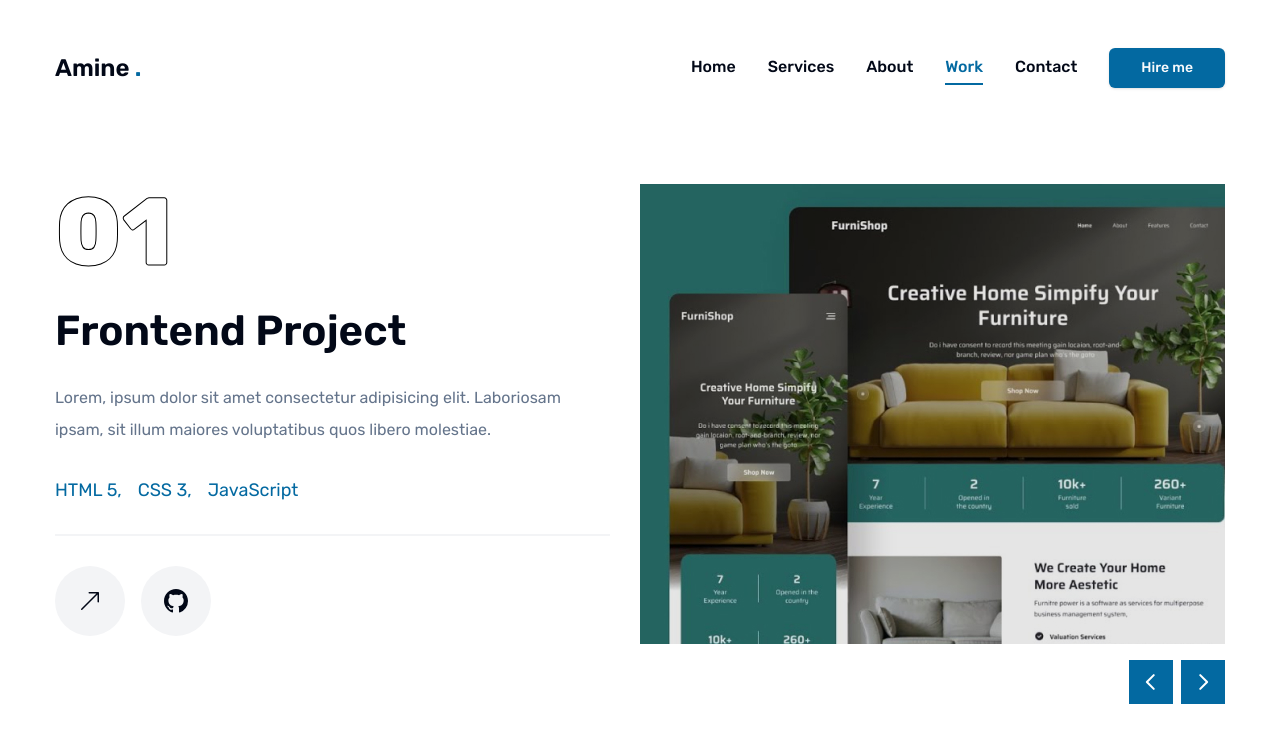
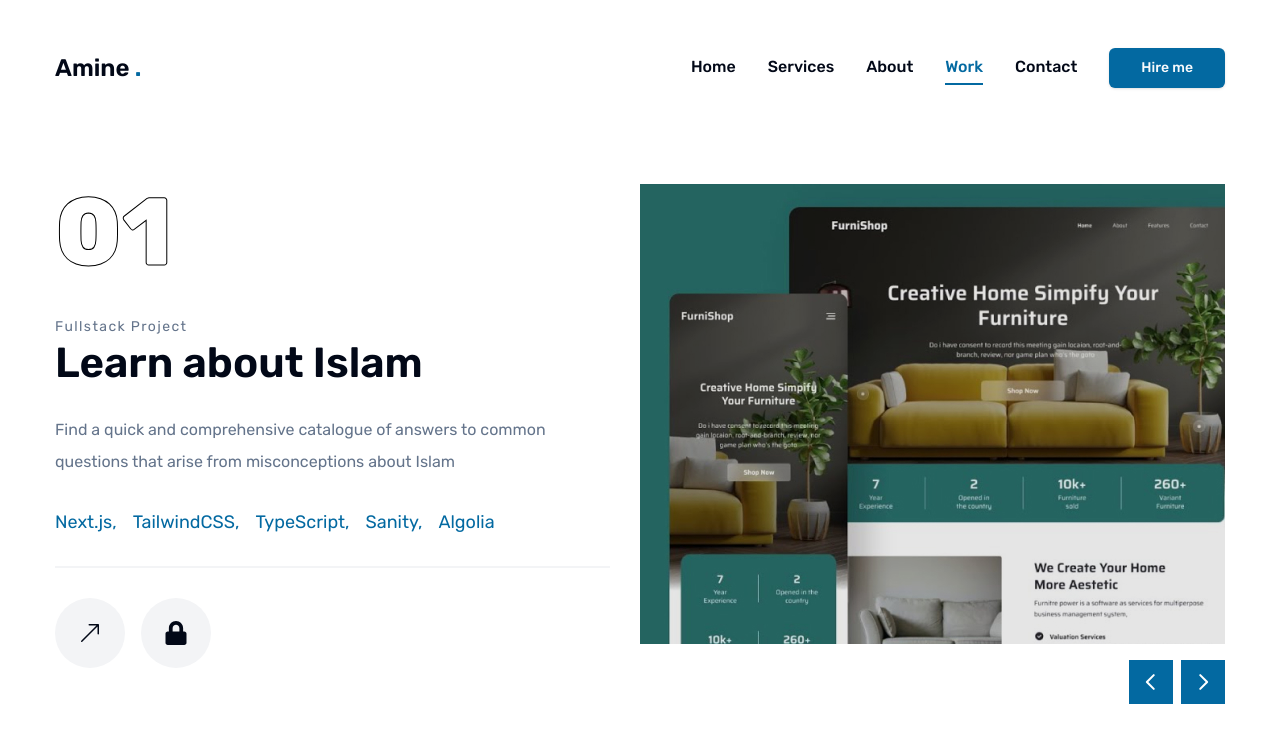
Before and after one commit to AmineElkhalidy/latest-portfolio, a Next.js app: page /work in a window 1280 px wide. Shown: the top 742 px of the page. Built offline with nearby package versions, Linux system fonts and the light colour scheme; a web font is replaced by a local one.

Commit message:
13- Projects added with just their info...

```diff
--- a/app/work/page.tsx
+++ b/app/work/page.tsx
@@ -5,6 +5,7 @@ import React, { useState } from "react";
 import { Swiper, SwiperSlide } from "swiper/react";
 import "swiper/css";
 import { BsArrowUpRight, BsGithub } from "react-icons/bs";
+import { FaLock } from "react-icons/fa";
 import {
   Tooltip,
   TooltipContent,
@@ -49,10 +50,16 @@ const Work = () => {
               <div className="text-8xl leading-none font-extrabold text-transparent text-outline">
                 {project.num}
               </div>
-              {/* Project category */}
-              <h2 className="text-[42px] font-semibold leading-none group-hover:text-sky-700 transition-all duration-500 capitalize">
-                {project.category} project
-              </h2>
+
+              <div>
+                <span className="capitalize text-sm tracking-widest text-muted-foreground">
+                  {project.category} project
+                </span>
+                {/* Project category */}
+                <h2 className="text-[42px] font-semibold leading-none group-hover:text-sky-700 transition-all duration-500">
+                  {project.title}
+                </h2>
+              </div>
               <p className="text-muted-foreground">{project.description}</p>
               <ul className="flex gap-4">
                 {project.stack.map((item, index) => (
@@ -84,10 +91,18 @@ const Work = () => {
                   <TooltipProvider delayDuration={100}>
                     <Tooltip>
                       <TooltipTrigger className="w-[70px] h-[70px] rounded-full bg-gray-100 flex justify-center items-center group">
-                        <BsGithub className="text-2xl group-hover:text-sky-700" />
+                        {project.github === "" ? (
+                          <FaLock className="text-2xl group-hover:text-sky-700" />
+                        ) : (
+                          <BsGithub className="text-2xl group-hover:text-sky-700" />
+                        )}
                       </TooltipTrigger>
                       <TooltipContent>
-                        <p>Github Code</p>
+                        <p>
+                          {project.github === " "
+                            ? "Github Code"
+                            : "Code is Private"}
+                        </p>
                       </TooltipContent>
                     </Tooltip>
                   </TooltipProvider>
--- a/constants/index.ts
+++ b/constants/index.ts
@@ -150,36 +150,71 @@ export const education = {
 export const projects = [
   {
     num: "01",
-    category: "frontend",
-    title: "Project 1",
+    category: "fullstack",
+    title: "Learn about Islam",
     description:
-      "Lorem, ipsum dolor sit amet consectetur adipisicing elit. Laboriosam ipsam, sit illum maiores voluptatibus quos libero molestiae.",
-    stack: [{ name: "HTML 5" }, { name: "CSS 3" }, { name: "JavaScript" }],
+      "Find a quick and comprehensive catalogue of answers to common questions that arise from misconceptions about Islam",
+    stack: [
+      { name: "Next.js" },
+      { name: "TailwindCSS" },
+      { name: "TypeScript" },
+      { name: "Sanity" },
+      { name: "Algolia" },
+    ],
     image: "/assets/work/thumb1.png",
-    live: "",
+    live: "https://www.learnaboutislam.com",
     github: "",
   },
   {
     num: "02",
     category: "fullstack",
-    title: "Project 2",
+    title: "CourseHUB",
     description:
-      "Lorem, ipsum dolor sit amet consectetur adipisicing elit. Laboriosam ipsam, sit illum maiores voluptatibus quos libero molestiae.",
-    stack: [{ name: "Next.js" }, { name: "TailwindCSS" }, { name: "Node.js" }],
+      "Modern learning management system for students to learn and teachers to create and publish knowledge.",
+    stack: [
+      { name: "Next.js" },
+      { name: "TailwindCSS" },
+      { name: "MongoDB" },
+      { name: "Prisma" },
+      { name: "TypeScript" },
+    ],
     image: "/assets/work/thumb2.png",
-    live: "",
-    github: "",
+    live: "https://coursehub-platform.vercel.app",
+    github: "https://github.com/AmineElkhalidy/course-hub",
   },
   {
     num: "03",
-    category: "frontend",
-    title: "Project 3",
+    category: "fullstack",
+    title: "Genify",
     description:
-      "Lorem, ipsum dolor sit amet consectetur adipisicing elit. Laboriosam ipsam, sit illum maiores voluptatibus quos libero molestiae.",
-    stack: [{ name: "Next.js" }, { name: "TailwindCSS" }],
+      "Genify is an AI Tool for generating different types of content (Conversation, Code, Music, Video...).",
+    stack: [
+      { name: "Next.js" },
+      { name: "TailwindCSS" },
+      { name: "TypeScript" },
+      { name: "Prisma" },
+      { name: "ChatGPT" },
+    ],
     image: "/assets/work/thumb3.png",
-    live: "",
-    github: "",
+    live: "https://genify.vercel.app",
+    github: "https://github.com/AmineElkhalidy/genify",
+  },
+  {
+    num: "04",
+    category: "fullstack",
+    title: "Formify",
+    description:
+      "Formify is a web app powered by AI to help you generate forms in seconds.",
+    stack: [
+      { name: "Next.js" },
+      { name: "TailwindCSS" },
+      { name: "TypeScript" },
+      { name: "Drizzle" },
+      { name: "Gemini" },
+    ],
+    image: "/assets/work/thumb3.png",
+    live: "https://formify-ai-app.vercel.app",
+    github: "https://github.com/AmineElkhalidy/formify",
   },
 ];
 
```
